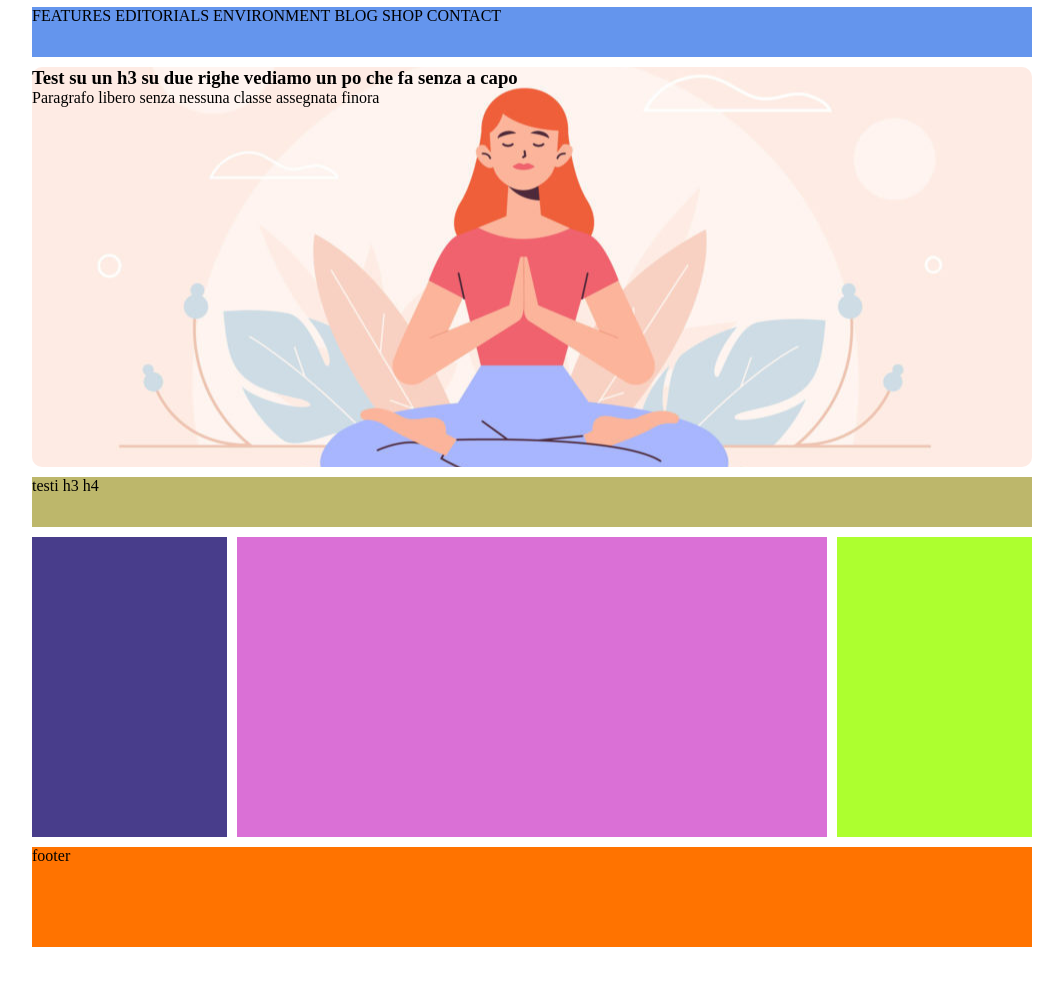
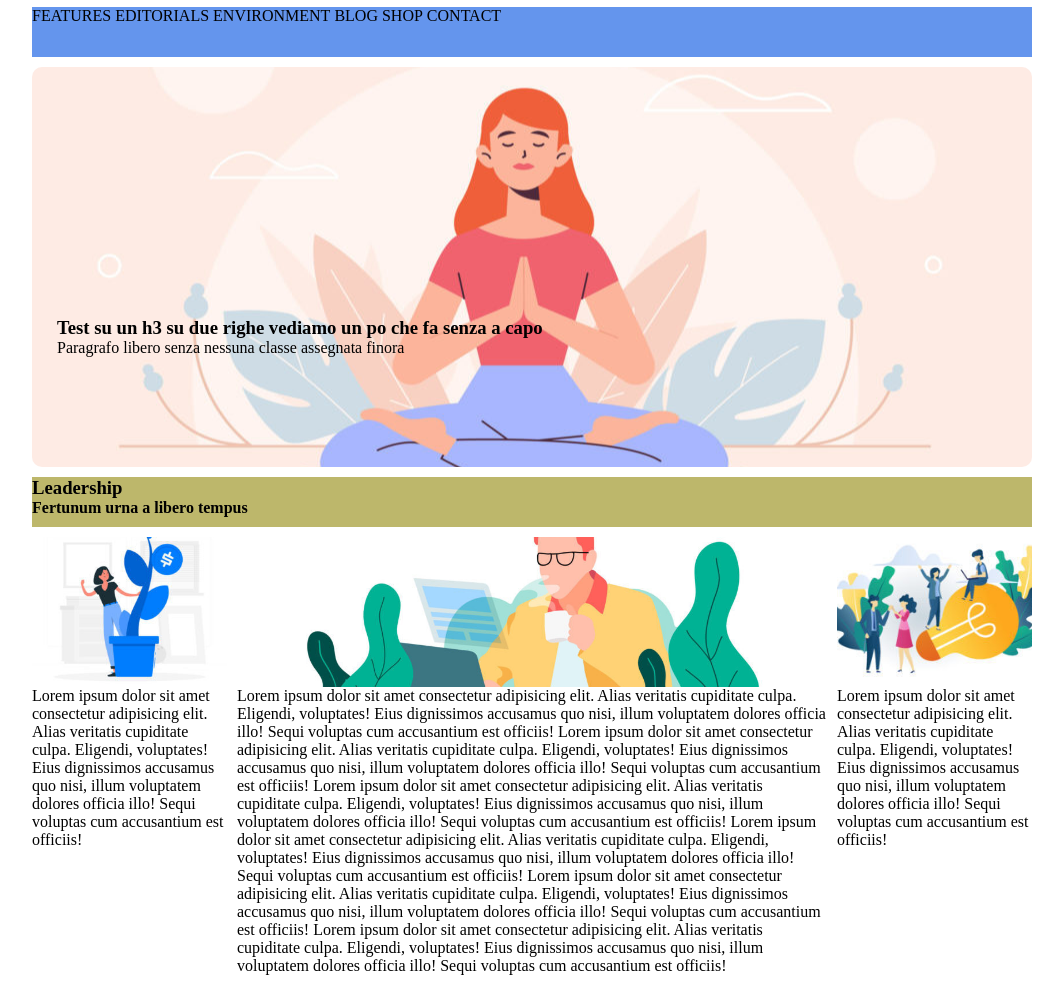
Before and after one commit to 0ttone/htmlcss-wp, a plain HTML site: page index.html in a window 1280 px wide. Shown: the part 56-1038 px from the top of the page, without its empty margins (108-1171 px from the left). Before the commit the page ends 1003 px from the top, so only its background shows below. Drawn offline with Linux system fonts and the light colour scheme.

Commit message:
bozza grezza funzionante

```diff
--- a/css/style.css
+++ b/css/style.css
@@ -70,7 +70,11 @@ nav {
 
 }
 
+.text-top-box {
+    padding-top: 250px;
+    padding-left: 25px;
 
+}
 
 .intro {
     height: 50px;
@@ -85,32 +89,65 @@ nav {
 
 .box-left {
     width: calc(20% - 5px);
-    height: 300px;
-    background: darkslateblue;
+    /* height: 300px; */
+
     margin-right: 5px;
 }
 
 .box-centre {
     width: calc(60% - 10px);
-    height: 300px;
-    background: orchid;
+    /* height: 300px;
+    background: orchid; */
     margin-right: 5px;
     margin-left: 5px;
 }
 
 .box-right {
     width: calc(20% - 5px);
-    height: 300px;
-    background: greenyellow;
+    /* height: 300px;
+    background: greenyellow; */
     margin-left: 5px;
+}
+
+.content-imgl {
+    background-image: url(../img/img-1.jpg);
+    background-size: cover;
+    background-repeat: no-repeat;
+    background-position: 50% 50%;
+
+
+}
+.content-imgc {
+    background-image: url(../img/banner-2.jpg);
+    background-size: cover;
+    background-repeat: no-repeat;
+    background-position: 50% 50%;
+
+
+}
+
+.content-imgr {
+    background-image: url(../img/img-3.jpg);
+    background-size: cover;
+    background-repeat: no-repeat;
+    background-position: 50% 50%;
+
+
+}
+
+.text-box {
+    width: 100%;
+
 }
 
 .content-imgl, .content-imgc, .content-imgr {
     width: 100%;
+    height: 150px;
 }
 
 footer {
     height: 100px;
-    background: rgb(255, 115, 0);
+    text-align: center;
+
     margin-top: 10px;
 }
--- a/index.html
+++ b/index.html
@@ -32,13 +32,15 @@
         </nav>
 
         <div class="top-box">
-            <h3>Test su un h3 su due righe vediamo un po che fa senza a capo</h3>
-            <p>Paragrafo libero senza nessuna classe assegnata finora </p>
-
+            <div class="text-top-box">
+                <h3>Test su un h3 su due righe vediamo un po che fa senza a capo</h3>
+                <p>Paragrafo libero senza nessuna classe assegnata finora </p>
+            </div>
         </div>
 
         <div class="intro">
-            testi h3 h4
+            <h3>Leadership</h3>
+            <h4>Fertunum urna a libero tempus </h4>
         </div>
 
         <!-- contenitore box flottanti /clearfix -->
@@ -48,10 +50,22 @@
                 <div class=content-imgl>
                     <!-- <img src="./img/img-1.jpg" alt="img-1"> -->
                 </div>
+                <div class="text-box">
+                    Lorem ipsum dolor sit amet consectetur adipisicing elit. Alias veritatis cupiditate culpa. Eligendi, voluptates! Eius dignissimos accusamus quo nisi, illum voluptatem dolores officia illo! Sequi voluptas cum accusantium est officiis!
+                </div>
             </div>
             <div class="box-centre fl">
                 <div class=content-imgc>
                     <!-- <img src="./img/banner-2.jpg" alt="banner-2"> -->
+                </div>
+                <div class="text-box">
+                    Lorem ipsum dolor sit amet consectetur adipisicing elit. Alias veritatis cupiditate culpa. Eligendi, voluptates! Eius dignissimos accusamus quo nisi, illum voluptatem dolores officia illo! Sequi voluptas cum accusantium est officiis!
+                    Lorem ipsum dolor sit amet consectetur adipisicing elit. Alias veritatis cupiditate culpa. Eligendi, voluptates! Eius dignissimos accusamus quo nisi, illum voluptatem dolores officia illo! Sequi voluptas cum accusantium est officiis!
+                    Lorem ipsum dolor sit amet consectetur adipisicing elit. Alias veritatis cupiditate culpa. Eligendi, voluptates! Eius dignissimos accusamus quo nisi, illum voluptatem dolores officia illo! Sequi voluptas cum accusantium est officiis!
+                    Lorem ipsum dolor sit amet consectetur adipisicing elit. Alias veritatis cupiditate culpa. Eligendi, voluptates! Eius dignissimos accusamus quo nisi, illum voluptatem dolores officia illo! Sequi voluptas cum accusantium est officiis!
+                    Lorem ipsum dolor sit amet consectetur adipisicing elit. Alias veritatis cupiditate culpa. Eligendi, voluptates! Eius dignissimos accusamus quo nisi, illum voluptatem dolores officia illo! Sequi voluptas cum accusantium est officiis!
+                    Lorem ipsum dolor sit amet consectetur adipisicing elit. Alias veritatis cupiditate culpa. Eligendi, voluptates! Eius dignissimos accusamus quo nisi, illum voluptatem dolores officia illo! Sequi voluptas cum accusantium est officiis!
+
                 </div>
             </div>
 
@@ -59,12 +73,15 @@
                 <div class=content-imgr>
                     <!-- <img src="./img/img-3.jpg" alt="img-3"> -->
                 </div>
+                <div class="text-box">
+                    Lorem ipsum dolor sit amet consectetur adipisicing elit. Alias veritatis cupiditate culpa. Eligendi, voluptates! Eius dignissimos accusamus quo nisi, illum voluptatem dolores officia illo! Sequi voluptas cum accusantium est officiis!
+                </div>
             </div>
 
         </div>
 
         <footer>
-            footer
+            Desing with &hearts;
         </footer>
 
 
```
